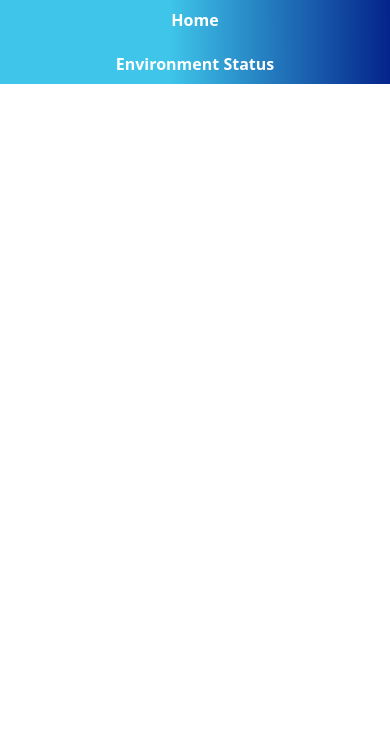
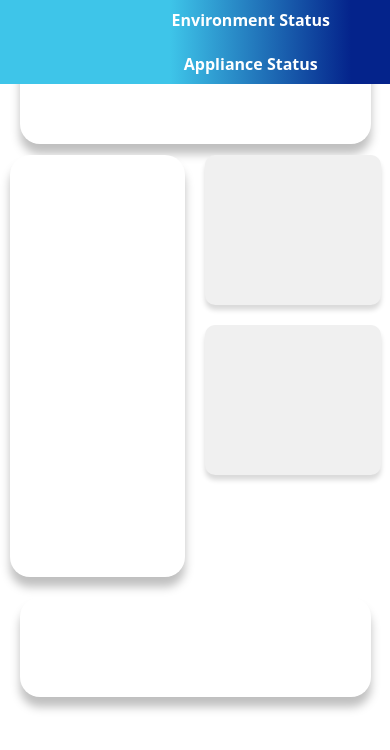
Before and after one commit to MaryAngeleen16/OptiCoolWeb, a React (Create React App) app in the folder frontend/: page / in a window 390 px wide. Shown: the top 750 px of the page. Built offline with nearby package versions, Linux system fonts and the light colour scheme.

Commit message:
responsive boxes for env status

```diff
--- a/frontend/src/Components/Layouts/Header.css
+++ b/frontend/src/Components/Layouts/Header.css
@@ -5,10 +5,11 @@
     height: 10%;
     left: 0;
     top: 0;
-    background: linear-gradient(89.62deg, #3EC5E9 43.54%, #04238B 100%);
+    background: linear-gradient(89.62deg, #3EC5E9 43.54%, #04238B 90%);
     display: flex;
-    justify-content: center;
+    justify-content: right;
     align-items: center;
+    padding-right: 50px;
   }
 
 
--- a/frontend/src/Components/Layouts/Header.js
+++ b/frontend/src/Components/Layouts/Header.js
@@ -7,6 +7,9 @@ function Header() {
       <div className="navbar">
         <a href="/">Home</a>
         <a href="/">Environment Status</a>
+        <a href="/">Appliance Status</a>
+        <a href="/">Dashboard</a>
+
 
       </div>
     </div>
--- /dev/null
+++ b/frontend/src/Home.css
@@ -0,0 +1,54 @@
+.envstatus-container {
+    display: flex;
+    justify-content: center; /* Centers horizontally */
+    align-items: flex-start; /* Aligns to the top */
+    margin-top: 5%; /* Adjust top space */
+    margin-bottom: 3%;
+    width: 100%;
+  }
+
+  .envstatus {
+    width: 90%;
+    height: 100px;
+    background: #FFFF;
+    box-shadow: 0px 10px 10px rgba(0, 0, 0, 0.25);
+    border-radius: 20px;
+  }
+
+  .accuweather-container {
+    display: flex; /* Flex container for .accuweather and .box-container */
+    justify-content: center;
+    align-items: flex-start;
+    width: 100%;
+
+  }
+
+  .accuweather {
+    width: 45%; /* Adjust width as needed */
+    height: 50vh; /* Adjust height */
+    background: #FFFF; /* Light background color */
+    box-shadow: 0px 10px 10px rgba(0, 0, 0, 0.25);
+    border-radius: 20px;
+    display: flex;
+    justify-content: center;
+    align-items: center;
+  }
+
+  .box-container {
+    display: flex;
+    flex-direction: column;
+    justify-content: flex-start;
+    margin-left: 20px;
+    width: 45%;
+    height: 50vh; /* Adjust height */
+
+  }
+
+  .box1, .box2 {
+    width: 100%;
+    height: 150px;
+    background: #f0f0f0;
+    box-shadow: 0px 5px 5px rgba(0, 0, 0, 0.15);
+    border-radius: 10px;
+    margin-bottom: 20px;
+  }
--- a/frontend/src/Home.js
+++ b/frontend/src/Home.js
@@ -1,11 +1,43 @@
-import React from 'react'
-import Header from './Components/Layouts/Header'
+import React from 'react';
+import Header from './Components/Layouts/Header';
+import './Home.css';
+
 function Home() {
   return (
     <div>
-        <Header />
+      Home
+      <Header />
+
+      <div className="envstatus-container">
+        <div className="envstatus">
+          {/* Your content for envstatus goes here */}
+        </div>
+      </div>
+
+      {/* New Wrapper for Accuweather and Box Container */}
+      <div className="accuweather-container">
+        <div className="accuweather">
+          {/* Content for Accuweather goes here */}
+        </div>
+
+        <div className="box-container">
+          <div className="box1">
+            {/* Content for Box 1 */}
+          </div>
+          <div className="box2">
+            {/* Content for Box 2 */}
+          </div>
+        </div>
+      </div>
+
+
+      <div className="envstatus-container">
+        <div className="envstatus">
+          {/* Your content for envstatus goes here */}
+        </div>
+      </div>
     </div>
-  )
+  );
 }
 
-export default Home
+export default Home;
```
